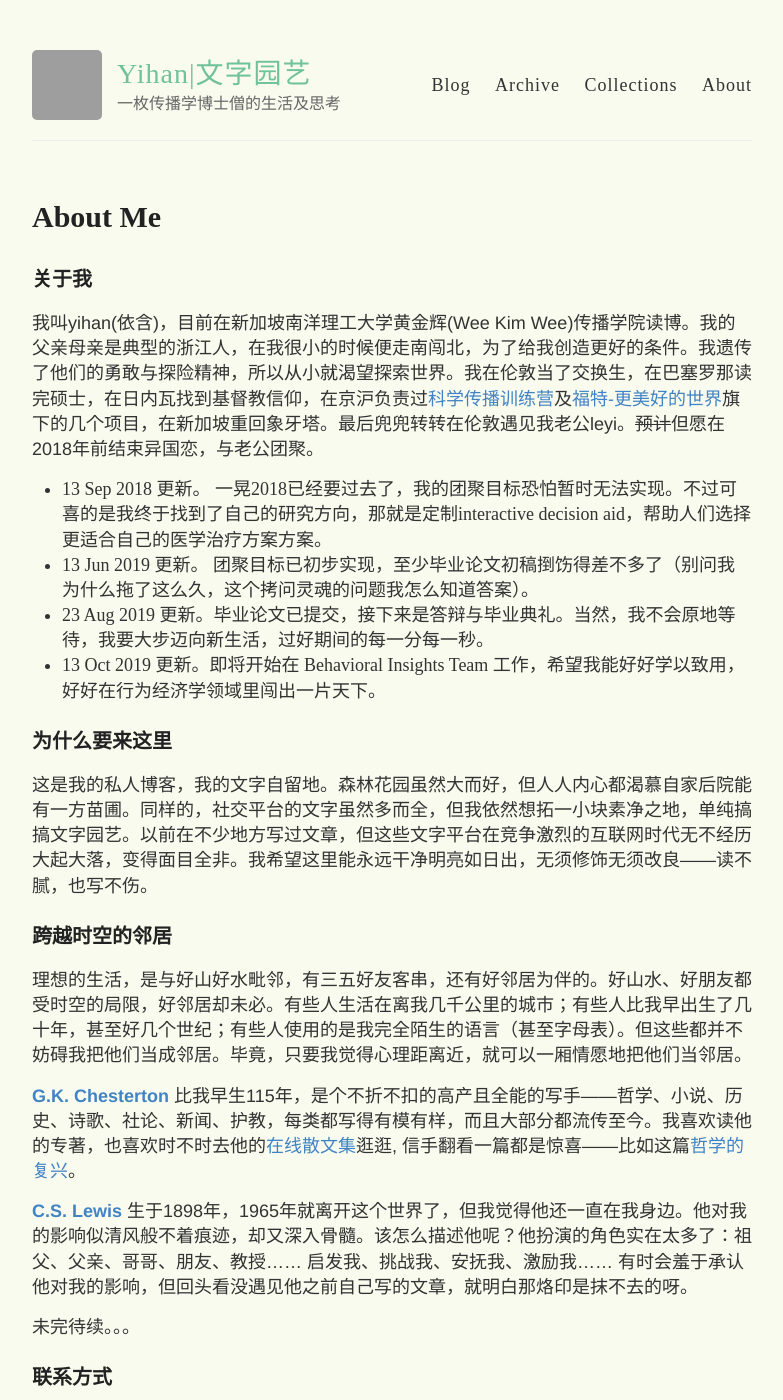
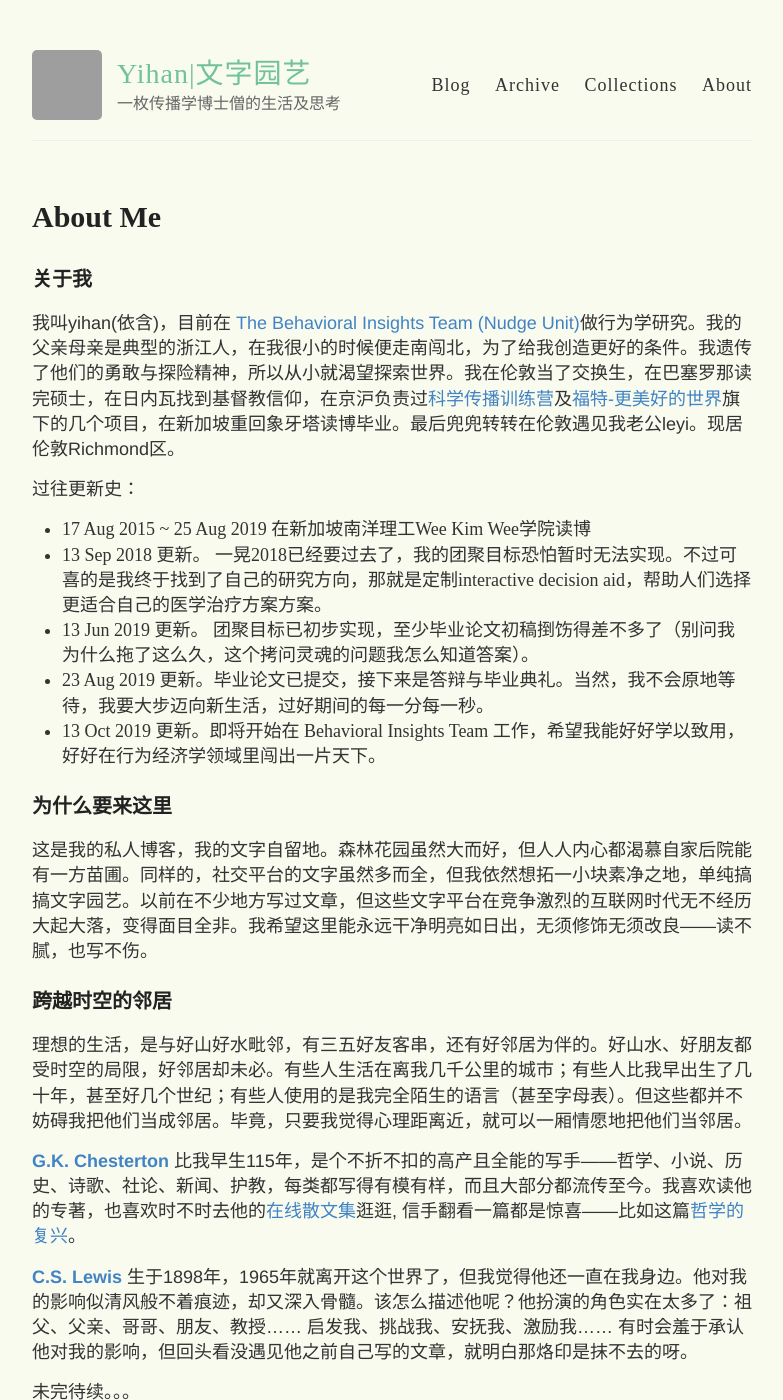
Before and after one commit to yihanxu/yihanxu.github.io, a Jekyll site: the page built from about.md, in a window 1280 px wide and 1400 px high. Shown: the whole window, without its empty margins (248-1031 px from the left). Built offline with Jekyll 4.4.1, drawn with Linux system fonts in a browser that asks for light colours; comment, search, counter and statistics services are not loaded; grey boxes are pictures that could not be loaded.

Commit message:
update bio

```diff
--- a/about.md
+++ b/about.md
@@ -6,12 +6,15 @@ comments: true
 ---
 
 ### 关于我
-我叫yihan(依含)，目前在新加坡南洋理工大学黄金辉(Wee Kim Wee)传播学院读博。我的父亲母亲是典型的浙江人，在我很小的时候便走南闯北，为了给我创造更好的条件。我遗传了他们的勇敢与探险精神，所以从小就渴望探索世界。我在伦敦当了交换生，在巴塞罗那读完硕士，在日内瓦找到基督教信仰，在京沪负责过[科学传播训练营](s-camp.songshuhui.net)及[福特-更美好的世界](http://fordgreen.npi.org.cn/)旗下的几个项目，在新加坡重回象牙塔。最后兜兜转转在伦敦遇见我老公leyi。~~预计~~但愿在2018年前结束异国恋，与老公团聚。
+我叫yihan(依含)，目前在 [The Behavioral Insights Team (Nudge Unit)](http://bi.team/people/yihan-xu)做行为学研究。我的父亲母亲是典型的浙江人，在我很小的时候便走南闯北，为了给我创造更好的条件。我遗传了他们的勇敢与探险精神，所以从小就渴望探索世界。我在伦敦当了交换生，在巴塞罗那读完硕士，在日内瓦找到基督教信仰，在京沪负责过[科学传播训练营](s-camp.songshuhui.net)及[福特-更美好的世界](http://fordgreen.npi.org.cn/)旗下的几个项目，在新加坡重回象牙塔读博毕业。最后兜兜转转在伦敦遇见我老公leyi。现居伦敦Richmond区。
 
+过往更新史：
+- 17 Aug 2015 ~ 25 Aug 2019 在新加坡南洋理工Wee Kim Wee学院读博
 - 13 Sep 2018 更新。 一晃2018已经要过去了，我的团聚目标恐怕暂时无法实现。不过可喜的是我终于找到了自己的研究方向，那就是定制interactive decision aid，帮助人们选择更适合自己的医学治疗方案方案。
 - 13 Jun 2019 更新。 团聚目标已初步实现，至少毕业论文初稿捯饬得差不多了（别问我为什么拖了这么久，这个拷问灵魂的问题我怎么知道答案）。
 - 23 Aug 2019 更新。毕业论文已提交，接下来是答辩与毕业典礼。当然，我不会原地等待，我要大步迈向新生活，过好期间的每一分每一秒。
 - 13 Oct 2019 更新。即将开始在 Behavioral Insights Team 工作，希望我能好好学以致用，好好在行为经济学领域里闯出一片天下。
+
 
 ### 为什么要来这里
 这是我的私人博客，我的文字自留地。森林花园虽然大而好，但人人内心都渴慕自家后院能有一方苗圃。同样的，社交平台的文字虽然多而全，但我依然想拓一小块素净之地，单纯搞搞文字园艺。以前在不少地方写过文章，但这些文字平台在竞争激烈的互联网时代无不经历大起大落，变得面目全非。我希望这里能永远干净明亮如日出，无须修饰无须改良——读不腻，也写不伤。
```
Also changed, not shown: other parts of about.md (+1 -0 lines).
